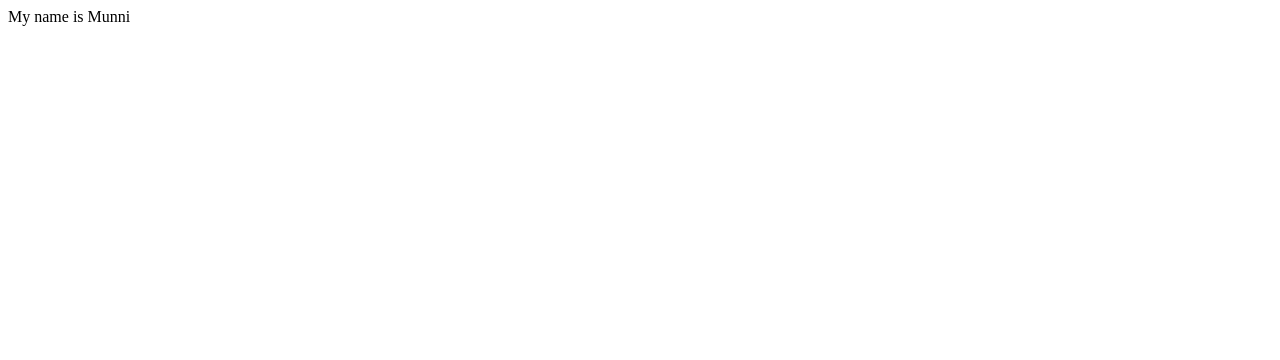
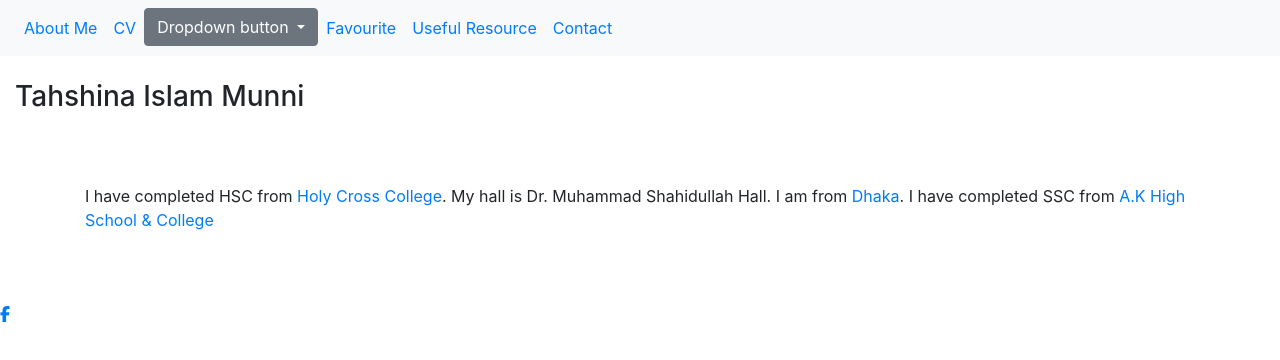
Before and after one commit to tahshina01/tahshina01.github.io, a plain HTML site: page index.html in a window 1280 px wide. Drawn offline with nearby package versions, Linux system fonts and the light colour scheme.

Commit message:
Update index.html

```diff
--- a/index.html
+++ b/index.html
@@ -1 +1,64 @@
-My name is Munni
+<!DOCTYPE html>
+<html lang="en">
+
+<head>
+  <title>About Me</title>
+  <meta charset="utf-8">
+  <meta name="viewport" content="width=device-width, initial-scale=1">
+  <link rel="stylesheet" href="bootstrap/4.1.3/css/bootstrap.min.css">
+  <link href="font-awesome-4.7.0/css/font-awesome.min.css" rel="stylesheet">
+</head>
+
+<body>
+
+  <nav class="navbar navbar-expand-sm bg-light">
+    <ul class="navbar-nav">
+      <li class="nav-item">
+        <a class="nav-link" href="#">About Me</a>
+      </li>
+      <li class="nav-item">
+        <a class="nav-link" href="cv.html">CV</a>
+      </li>
+      <li class="nav-item">
+        <!-- 			<a class="nav-link" href="business.html">Business</a> -->
+        <div class="dropdown">
+          <button class="btn btn-secondary dropdown-toggle" type="button" id="dropdownMenuButton" data-toggle="dropdown"
+            aria-haspopup="true" aria-expanded="false">
+            Dropdown button
+          </button>
+          <div class="dropdown-menu" aria-labelledby="dropdownMenuButton">
+            <a class="dropdown-item" href="Business/FAQ.html">FAQ</a>
+            <a class="dropdown-item" href="#">Another action</a>
+            <a class="dropdown-item" href="#">Something else here</a>
+          </div>
+        </div>
+
+      </li>
+      <li class="nav-item">
+        <a class="nav-link" href="favourite.html">Favourite</a>
+      </li>
+      <li class="nav-item">
+        <a class="nav-link" href="useful.html">Useful Resource</a>
+      </li>
+      <li class="nav-item">
+        <a class="nav-link" href="https://www.facebook.com/HoneyDate-339551993499615">Contact</a>
+      </li>
+    </ul>
+  </nav>
+  <br>
+
+  <div class="container-fluid">
+    <h3>Tahshina Islam Munni</h3>
+    <p style="margin:70px">I have completed HSC from <a href="http://www.cse.du.ac.bd/">Holy Cross College</a>. My hall is Dr. Muhammad Shahidullah Hall. I am from <a
+        href="https://en.wikipedia.org/wiki/Rangpur_District">Dhaka</a>. I have completed SSC from <a
+        href="http://ccr.gov.bd/">A.K High School & College</a> </p>
+  </div>
+  <script src="jquery/3.3.1/jquery-3.3.1.slim.min.js"></script>
+  <script src="ajax/libs/popper.js/1.14.3/umd/popper.min.js"></script>
+  <script src="bootstrap/4.1.3/js/bootstrap.min.js"></script>
+</body>
+<footer class="page-footer">
+  <a href="#" class="fa fa-facebook"></a>
+</footer>
+
+</html>
```
